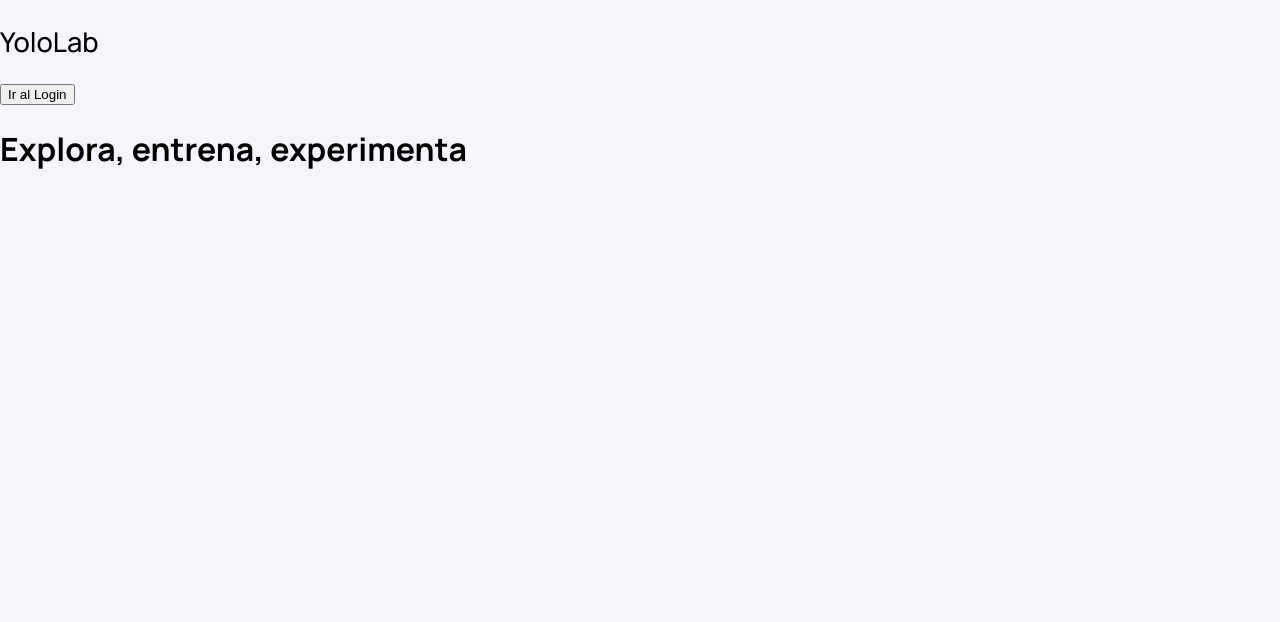
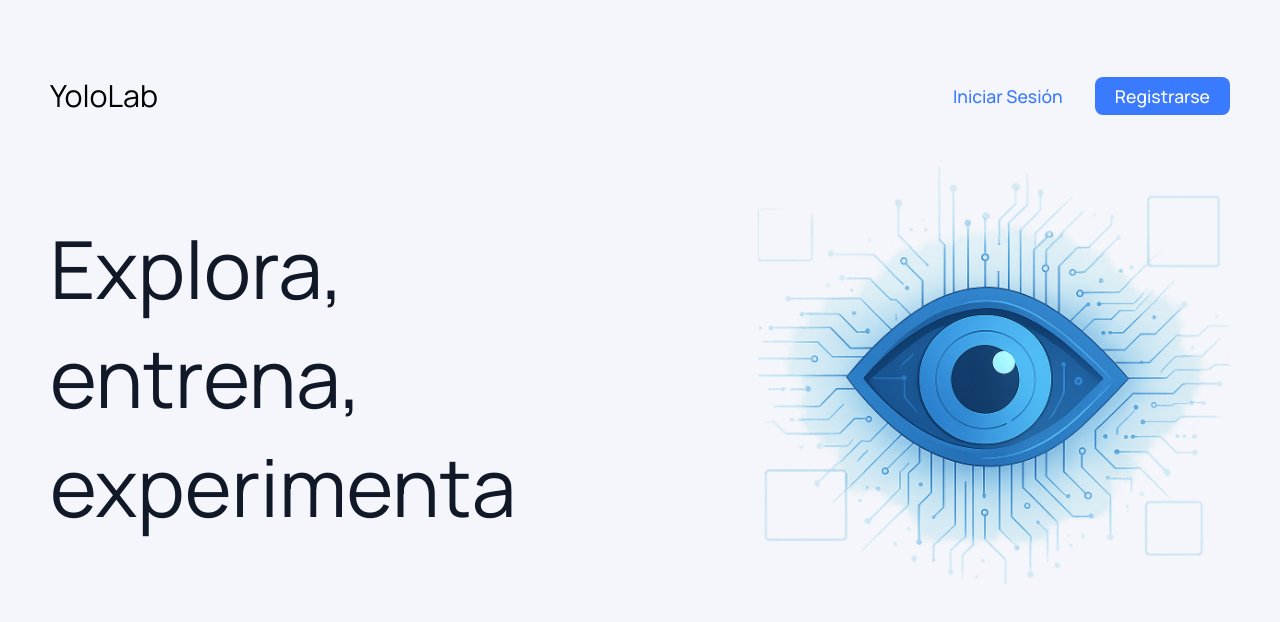
Before and after one commit to Chimal-sn/YoloLab, a React (Vite) app in the folder frontend/: page / in a window 1280 px wide. Shown: the top 622 px of the page. Built offline with nearby package versions, Linux system fonts and the light colour scheme.

Commit message:
Pagina de inicio

```diff
--- a/frontend/index.html
+++ b/frontend/index.html
@@ -4,7 +4,7 @@
     <meta charset="UTF-8" />
     <link rel="icon" type="image/svg+xml" href="/vite.svg" />
     <meta name="viewport" content="width=device-width, initial-scale=1.0" />
-    <link href="https://fonts.googleapis.com/css2?family=Manrope:wght@200,300,400;500;600;700&display=swap" rel="stylesheet">
+    <link href="https://fonts.googleapis.com/css2?family=Manrope:wght@200;300;400;500;600;700&display=swap" rel="stylesheet">
 
     <title>frontend</title>
   </head>
--- a/frontend/package.json
+++ b/frontend/package.json
@@ -10,6 +10,7 @@
     "preview": "vite preview"
   },
   "dependencies": {
+    "framer-motion": "^12.23.24",
     "react": "^19.2.0",
     "react-dom": "^19.2.0",
     "react-router-dom": "^7.9.6"
--- /dev/null
+++ b/frontend/src/components/Boton/Boton.css
@@ -0,0 +1,21 @@
+.primario{
+    background-color: #3A7AFE;
+    color: white;
+
+
+}
+
+.sin_fondo{
+    background-color: transparent;
+    color: #3A7AFE;
+}
+
+button{
+    font-weight: 500;
+    border: none;
+    border-radius: 8px;
+    padding: 7px 20px;
+    font-size: 1.1rem;
+    cursor: pointer;
+    font-family: "Manrope", sans-serif;
+}
--- /dev/null
+++ b/frontend/src/components/Boton/Boton.jsx
@@ -0,0 +1,36 @@
+import { Link } from "react-router-dom";
+import { motion } from "framer-motion";
+import "./Boton.css";
+
+function Boton({ children, to, tipo = "primario", ...props }) {
+  const clases = `boton ${tipo}`;
+
+  if (to) {
+    return (
+      <Link to={to}>
+        <motion.button
+          className={clases}
+          whileHover={{ scale: 1.05 }}
+          whileTap={{ scale: 0.95 }}
+          {...props}
+        >
+          {children}
+        </motion.button>
+      </Link>
+    );
+  }
+
+  return (
+    <motion.button
+      className={clases}
+      whileHover={{ scale: 1.05 }}
+      whileTap={{ scale: 0.95 }}
+      {...props}
+    >
+      {children}
+    </motion.button>
+  );
+}
+
+
+export default Boton;
--- a/frontend/src/index.css
+++ b/frontend/src/index.css
@@ -2,5 +2,4 @@ body{
   margin: 0;
   background-color: #F4F6FB;
   font-family: "Manrope", sans-serif;
-
 }
--- a/frontend/src/pages/Inicio/Inicio.jsx
+++ b/frontend/src/pages/Inicio/Inicio.jsx
@@ -1,19 +1,50 @@
+import { useEffect } from "react";
 import "./Inicio.css";
+import fondo from "../../assets/img_inicio.png";
+import Boton from "../../components/Boton/Boton";
 import { Link } from "react-router-dom";
+import { motion } from "framer-motion";
 
 function Inicio() {
+  useEffect(() => {
+    document.body.classList.add("body-inicio");
+
+    return () => {
+      document.body.classList.remove("body-inicio");
+    };
+  }, []);
+
   return (
     <>
       <div className="header">
         <h2>YoloLab</h2>
-        <Link to="/login">
-          <button>Ir al Login</button>
-        </Link>
+
+        <div className="sesion">
+          <Boton to="/login" tipo = "sin_fondo">Iniciar Sesión</Boton>
+          <Boton>Registrarse</Boton>
+        </div>
       </div>
 
       <div className="contenedor-inicio">
-        <h1 className="titulo">Explora, entrena, experimenta</h1>
+        <motion.h1
+          initial={{ opacity: 0, y: 100 }}
+          animate={{ opacity: 1, y: 0 }}
+          transition={{ duration: 1 }}
+          className="titulo"
+        >
+          Explora,<br />
+          entrena,<br />
+          experimenta
+        </motion.h1>
 
+        <motion.img
+          src={fondo}
+          alt="Fondo inicio"
+          className="imagen-inicio"
+          initial={{ opacity: 0, scale: 0.8 }}
+          animate={{ opacity: 1, scale: 1 }}
+          transition={{ duration: 1, ease: "easeOut" }}
+        />
       </div>
     </>
   );
--- a/frontend/src/pages/Inicio/inicio.css
+++ b/frontend/src/pages/Inicio/inicio.css
@@ -1,9 +1,40 @@
+.body-inicio {
+  padding: 50px;
+  display: flex;
+  flex-direction: column;
+}
 
 .header{
   width: 100%;
+  display: flex;
+  justify-content: space-between;
 }
 
 .header h2{
-  font-size: 1.7rem ;
+  font-size: 1.9rem ;
   font-weight: 400;
 }
+
+.sesion{
+
+  display: flex;
+  align-items: center;
+  gap: 12px;
+}
+
+.contenedor-inicio {
+  display: flex;
+  justify-content: space-between;
+  align-items: center;
+}
+
+.titulo{
+  font-size: 5rem;
+  font-weight: 400;
+  color: #111827;
+}
+
+.contenedor-inicio img{
+  width: 40%;
+  height: auto;
+}
```
Also changed, not shown: frontend/src/assets/img_inicio.png (added), frontend/src/pages/Login/Login.jsx (renamed from frontend/src/pages/Login.jsx), 1 other file (tests, documents, lock files or other folders).
